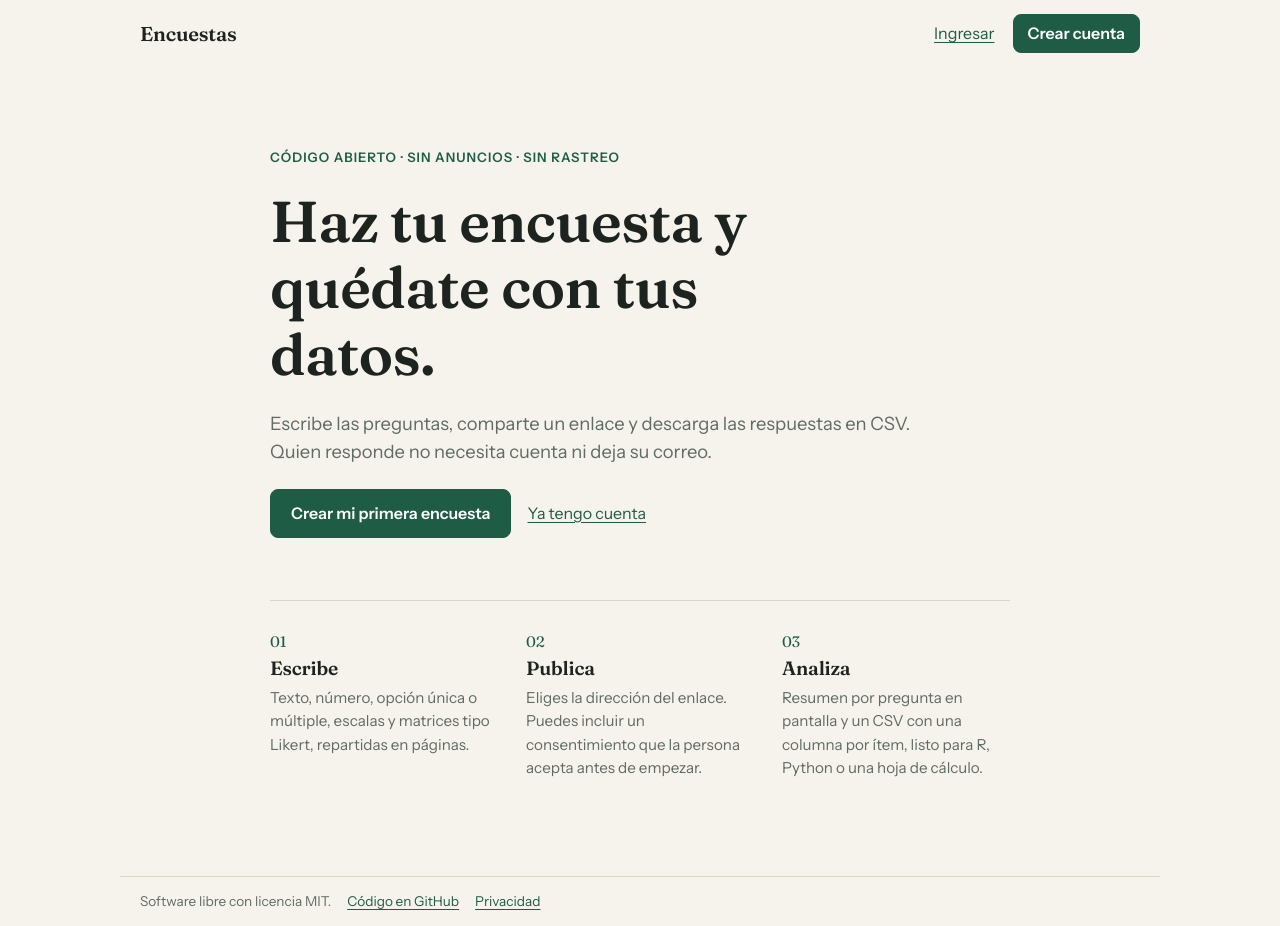
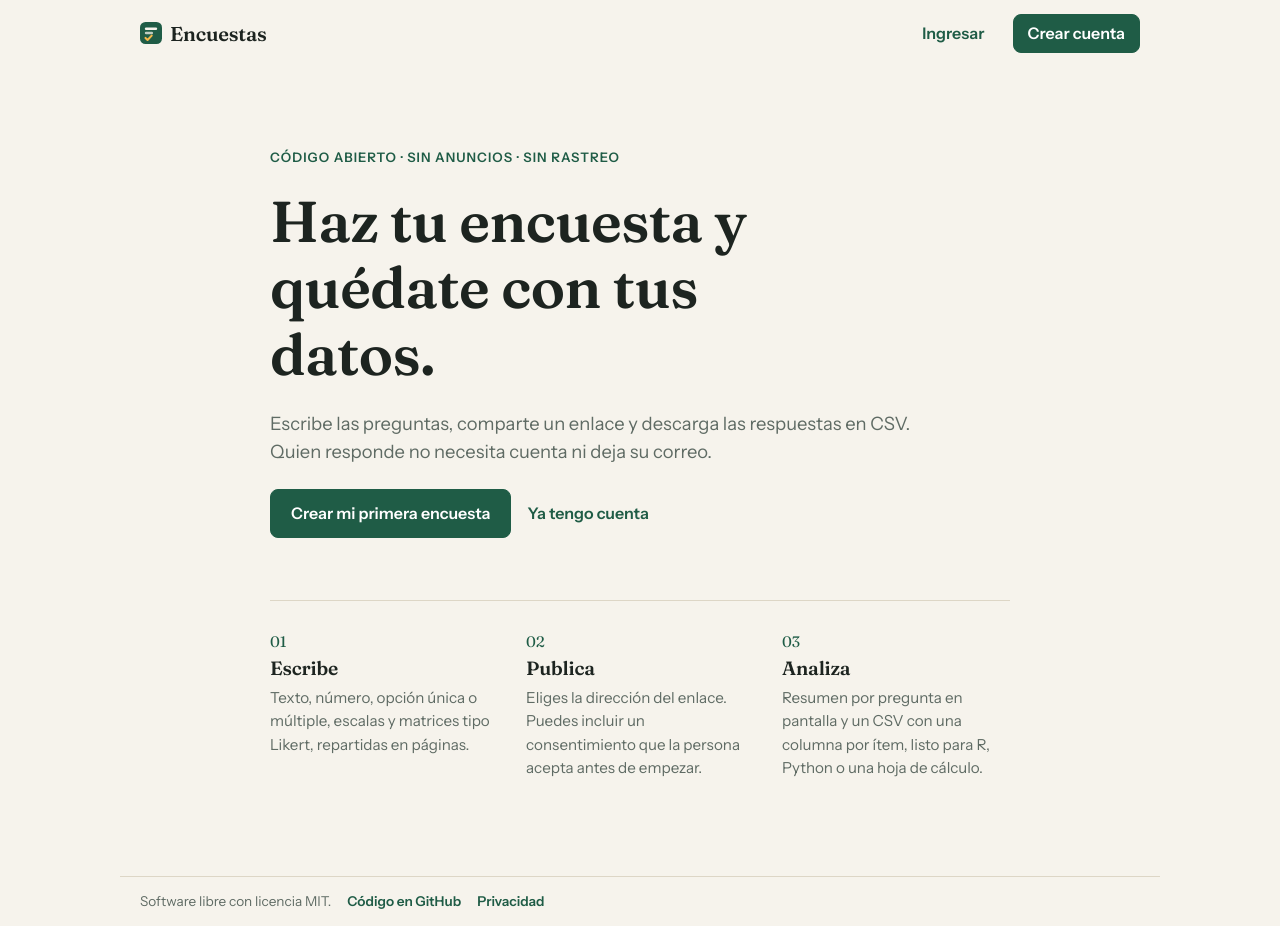
Before and after one commit to JuanGaitanD/encuestas, a Next.js app: page / in a window 1280 px wide. Built offline with nearby package versions, Linux system fonts and the light colour scheme; no server answers.

Commit message:
style(app): quita los subrayados y añade icono propio y microanimaciones

```diff
--- a/app/(sitio)/layout.tsx
+++ b/app/(sitio)/layout.tsx
@@ -8,6 +8,12 @@ export default async function SiteLayout({ children }: LayoutProps<"/">) {
     <>
       <header className="top">
         <Link href="/" className="brand">
+          <svg width="22" height="22" viewBox="0 0 32 32" aria-hidden="true">
+            <rect width="32" height="32" rx="8" fill="#1f5c46" />
+            <rect x="7" y="8" width="18" height="3.6" rx="1.8" fill="#f6f3ec" />
+            <rect x="7" y="14.2" width="12" height="3.6" rx="1.8" fill="#f6f3ec" opacity="0.75" />
+            <path d="M8 23.2l3 3 6-6.4" fill="none" stroke="#f2b84b" strokeWidth="3" strokeLinecap="round" strokeLinejoin="round" />
+          </svg>
           Encuestas
         </Link>
         <nav>
--- a/app/globals.css
+++ b/app/globals.css
@@ -29,7 +29,11 @@ h1, h2, .brand { font-family: var(--font-display), Georgia, serif; font-weight:
 h1 { font-size: clamp(1.7rem, 4.5vw, 2.3rem); }
 h2 { font-size: 1.2rem; }
 p { margin: 0; }
-a { color: var(--accent); text-underline-offset: 3px; }
+/* Sin subrayado en ningún sitio: un enlace se distingue por color y peso, y responde con un fondo tenue. */
+a { color: var(--accent); text-decoration: none; font-weight: 600; border-radius: 5px; transition: background-color 0.15s, color 0.15s; }
+a:not(.btn):not(.brand):hover { background: var(--soft); box-shadow: 0 0 0 3px var(--soft); }
+::selection { background: #cfe3d8; }
+input, textarea { caret-color: var(--accent); }
 small, .muted { color: var(--muted); font-size: 0.9rem; }
 .lead { font-size: 1.15rem; color: var(--muted); max-width: 56ch; }
 .pre { white-space: pre-wrap; }
@@ -40,8 +44,11 @@ small, .muted { color: var(--muted); font-size: 0.9rem; }
 .top, .foot { display: flex; align-items: center; justify-content: space-between; gap: 16px; padding: 14px 20px; max-width: 1040px; width: 100%; margin: 0 auto; }
 .top nav { display: flex; align-items: center; gap: 18px; }
 .top form { margin: 0; }
-.brand { font-size: 1.25rem; color: var(--ink); text-decoration: none; }
+.brand { font-size: 1.25rem; color: var(--ink); display: inline-flex; align-items: center; gap: 8px; }
+.brand svg { transition: transform 0.25s; }
+.brand:hover svg { transform: rotate(-8deg) scale(1.08); }
 .foot { color: var(--muted); font-size: 0.85rem; flex-wrap: wrap; border-top: 1px solid var(--line); justify-content: flex-start; }
+.top nav a:not(.btn) { padding: 6px 10px; }
 
 .stack { display: flex; flex-direction: column; gap: 18px; }
 .row { display: flex; align-items: center; gap: 16px; flex-wrap: wrap; }
@@ -53,7 +60,9 @@ small, .muted { color: var(--muted); font-size: 0.9rem; }
 .card.narrow { max-width: 420px; margin: 24px auto 0; }
 .list { list-style: none; padding: 0; margin: 24px 0 0; display: grid; gap: 12px; }
 .title { font-weight: 600; font-size: 1.08rem; color: var(--ink); }
-.count { text-decoration: none; color: var(--muted); white-space: nowrap; }
+.list .card { transition: transform 0.18s, box-shadow 0.18s, border-color 0.18s; }
+.list .card:hover { transform: translateY(-2px); border-color: var(--accent); box-shadow: 0 6px 18px -12px rgba(31, 92, 70, 0.55); }
+.count { color: var(--muted); font-weight: 400; white-space: nowrap; padding: 4px 8px; }
 .count strong { color: var(--ink); font-size: 1.2rem; }
 .tag { display: inline-block; font-size: 0.75rem; padding: 1px 8px; border-radius: 99px; border: 1px solid var(--line); margin-right: 6px; }
 .tag.on { background: var(--soft); border-color: transparent; color: var(--accent); }
@@ -76,12 +85,16 @@ label.code input { width: 150px; padding: 5px 8px; font-family: ui-monospace, Co
   display: inline-flex; align-items: center; justify-content: center; font: inherit; font-weight: 600; cursor: pointer; text-decoration: none;
   background: var(--accent); color: var(--accent-ink); border: 1px solid var(--accent); border-radius: 8px; padding: 11px 20px; min-height: 44px;
 }
+.btn { transition: transform 0.12s, filter 0.15s, background-color 0.15s, border-color 0.15s; }
 .btn:hover { filter: brightness(1.1); }
+.btn:active:not(:disabled) { transform: translateY(1px) scale(0.985); }
+.btn.ghost:hover { background: var(--soft); border-color: var(--accent); filter: none; }
 .btn:disabled { opacity: 0.5; cursor: not-allowed; }
 .btn.small { padding: 6px 14px; min-height: 0; }
 .btn.ghost { background: transparent; color: var(--accent); border-color: var(--line); }
 .btn.danger { background: var(--danger); border-color: var(--danger); }
-button.link { background: none; border: 0; font: inherit; color: var(--accent); cursor: pointer; padding: 0; text-decoration: underline; text-underline-offset: 3px; }
+button.link { background: none; border: 0; font: inherit; font-weight: 600; color: var(--accent); cursor: pointer; padding: 0; border-radius: 5px; transition: background-color 0.15s; }
+button.link:hover { background: var(--soft); box-shadow: 0 0 0 3px var(--soft); }
 button.icon { background: #fff; border: 1px solid var(--line); border-radius: 6px; width: 34px; height: 34px; cursor: pointer; font: inherit; color: var(--muted); }
 button.icon:hover { color: var(--ink); border-color: var(--muted); }
 button.icon.danger:hover { color: var(--danger); border-color: var(--danger); }
@@ -114,7 +127,7 @@ details[open] summary { margin-bottom: 14px; }
 .qtitle { font-family: var(--font-body), sans-serif; font-size: 1rem; margin-bottom: 8px; white-space: pre-wrap; }
 .bars { list-style: none; padding: 0; margin: 10px 0 0; display: grid; gap: 6px; }
 .bars li { display: grid; grid-template-columns: minmax(90px, 2fr) 3fr 36px; gap: 10px; align-items: center; font-size: 0.92rem; }
-.bar { height: 10px; border-radius: 99px; background: linear-gradient(to right, var(--accent) var(--w), var(--soft) var(--w)); }
+.bar { transform-origin: left; animation: grow 0.6s cubic-bezier(0.2, 0.7, 0.2, 1) both; height: 10px; border-radius: 99px; background: linear-gradient(to right, var(--accent) var(--w), var(--soft) var(--w)); }
 .num { text-align: right; font-variant-numeric: tabular-nums; }
 .matrix-summary { width: 100%; border-collapse: collapse; font-size: 0.92rem; }
 .matrix-summary th, .matrix-summary td { text-align: left; padding: 7px 8px; border-bottom: 1px solid var(--line); }
@@ -127,7 +140,8 @@ details[open] summary { margin-bottom: 14px; }
 .progress { height: 6px; background: var(--line); border-radius: 99px; overflow: hidden; }
 .progress span { display: block; height: 100%; background: var(--accent); transition: width 0.25s; }
 .q { background: var(--card); border: 1px solid var(--line); border-radius: var(--radius); padding: 18px; display: flex; flex-direction: column; gap: 10px; }
-.q.bad { border-color: var(--danger); }
+.q { transition: border-color 0.2s; }
+.q.bad { border-color: var(--danger); animation: nudge 0.3s ease-out; }
 .qlabel { font-weight: 600; white-space: pre-wrap; }
 .req { color: var(--danger); }
 .info { color: var(--muted); border-left: 3px solid var(--accent); padding-left: 14px; }
@@ -135,9 +149,28 @@ details[open] summary { margin-bottom: 14px; }
 .consent input { margin-top: 3px; }
 .trap { position: absolute; left: -9999px; width: 1px; height: 1px; opacity: 0; }
 .done { padding-top: 8vh; }
+.done-mark { width: 56px; height: 56px; }
+.done-mark circle { fill: var(--soft); transform-origin: center; animation: pop 0.4s ease-out both; }
+.done-mark path { fill: none; stroke: var(--accent); stroke-width: 4; stroke-linecap: round; stroke-linejoin: round; stroke-dasharray: 40; stroke-dashoffset: 40; animation: draw 0.45s 0.25s ease-out forwards; }
+
+/* movimiento: entradas cortas que orientan, sin retrasar ninguna acción */
+@keyframes rise { from { opacity: 0; transform: translateY(8px); } to { opacity: 1; transform: none; } }
+@keyframes pop { 0% { transform: scale(0.8); } 60% { transform: scale(1.12); } 100% { transform: scale(1); } }
+@keyframes nudge { 0%, 100% { transform: none; } 30% { transform: translateX(-4px); } 65% { transform: translateX(3px); } }
+@keyframes grow { from { transform: scaleX(0); } to { transform: scaleX(1); } }
+@keyframes draw { to { stroke-dashoffset: 0; } }
+main > *, .survey > section { animation: rise 0.32s ease-out both; }
+.steps li { animation: rise 0.4s ease-out both; }
+.steps li:nth-child(2) { animation-delay: 0.08s; }
+.steps li:nth-child(3) { animation-delay: 0.16s; }
+.savebar [role="status"] { animation: rise 0.25s ease-out both; }
+details[open] > .stack { animation: rise 0.22s ease-out both; }
+@media (prefers-reduced-motion: reduce) {
+  *, *::before, *::after { animation: none !important; transition: none !important; }
+}
 
 .options { display: grid; gap: 4px; }
-.option { flex-direction: row; align-items: center; gap: 10px; font-weight: 400; padding: 8px 10px; border-radius: 8px; cursor: pointer; flex-wrap: wrap; }
+.option { transition: background-color 0.15s; flex-direction: row; align-items: center; gap: 10px; font-weight: 400; padding: 8px 10px; border-radius: 8px; cursor: pointer; flex-wrap: wrap; }
 .option:hover { background: var(--soft); }
 .option .other { flex: 1; min-width: 160px; padding: 6px 10px; }
 
@@ -150,7 +183,10 @@ details[open] summary { margin-bottom: 14px; }
 .mrow:nth-child(even) { background: #f3f0e7; }
 .mhead { font-size: 0.74rem; color: var(--muted); text-align: center; line-height: 1.2; align-items: end; position: sticky; top: 0; background: var(--card); z-index: 1; }
 .mlabel { font-size: 0.95rem; }
-.cell { align-items: center; justify-content: center; padding: 8px 0; cursor: pointer; }
+.cell { align-items: center; justify-content: center; padding: 8px 0; cursor: pointer; border-radius: 8px; transition: background-color 0.15s; }
+.cell:hover { background: var(--soft); }
+input[type="radio"], input[type="checkbox"] { transition: transform 0.12s; }
+input[type="radio"]:checked, input[type="checkbox"]:checked { animation: pop 0.22s ease-out; }
 .cell span { position: absolute; width: 1px; height: 1px; overflow: hidden; clip-path: inset(50%); }
 
 @media (max-width: 640px) {
```
Also changed, not shown: app/icon.svg (added), 1 other file (tests, documents, lock files or other folders).
